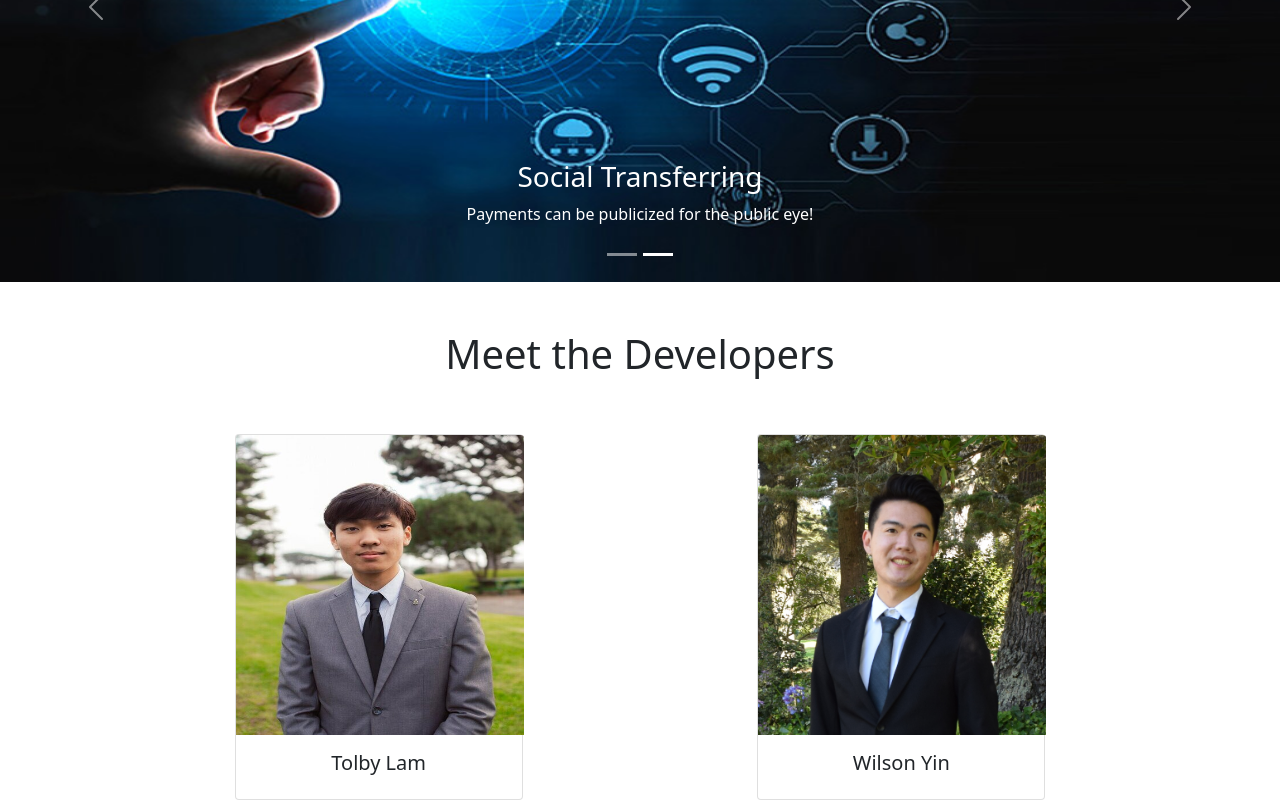
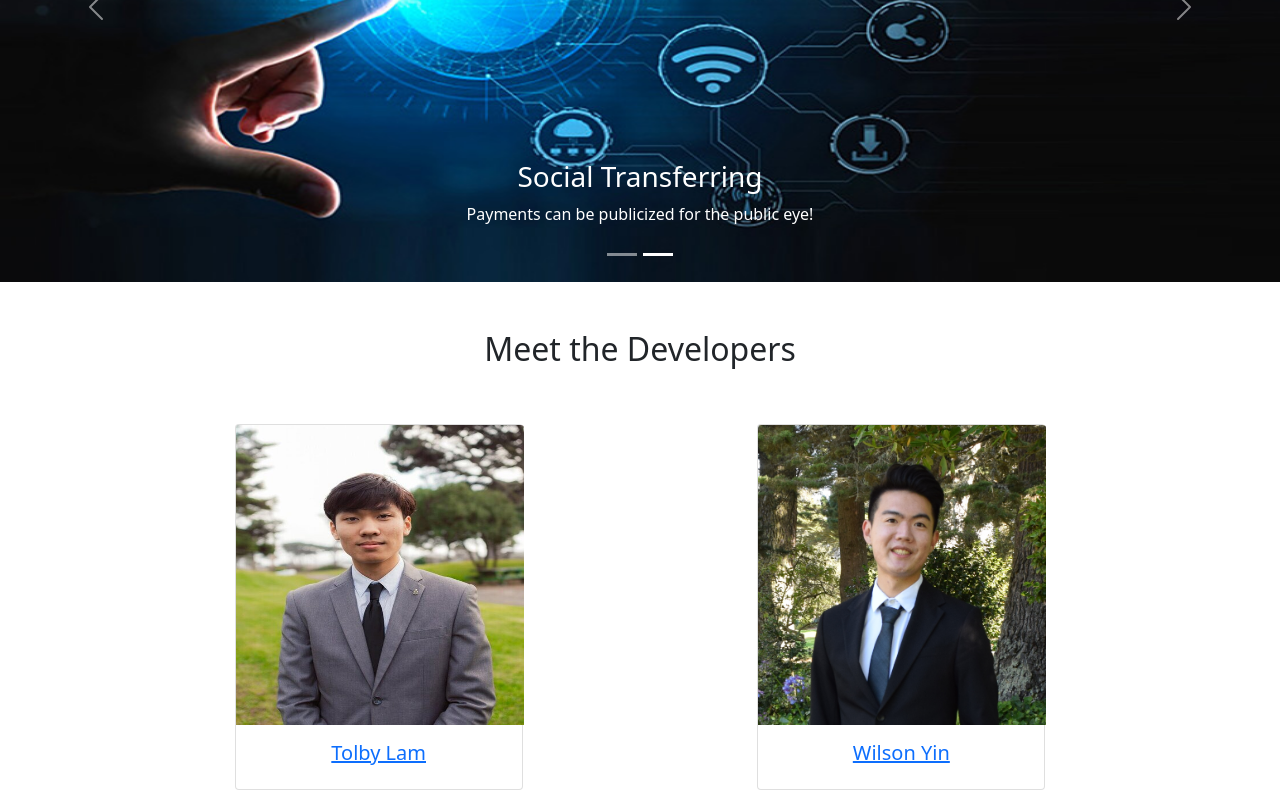
Before and after one commit to wilsonyinn/Payment-App, a React (Create React App) app in the folder front-end/: page / in a window 1280 px wide. Shown: the part 324-1124 px from the top of the page. Built offline with nearby package versions, Linux system fonts and the light colour scheme.

Commit message:
Team cards now link to linked in pages

```diff
--- a/front-end/src/components/TeamCard.js
+++ b/front-end/src/components/TeamCard.js
@@ -2,14 +2,24 @@ import React from "react";
 import Card from "react-bootstrap/Card";
 import Button from "react-bootstrap/Button";
 
-const TeamCard = ({ name, description, img }) => {
+const socialLink = () => {
+  console.log("poggers");
+};
+
+const TeamCard = ({ name, link, img }) => {
   return (
-    <Card style={{ width: "18rem" }}>
-      <Card.Img variant="top" src={img} style = {{ width: "18rem", height: 300}}/>
-      <Card.Body>
-        <Card.Title className="text-center">{name}</Card.Title>
-      </Card.Body>
-    </Card>
+    <a href={link}>
+      <Card style={{ width: "18rem" }}>
+        <Card.Img
+          variant="top"
+          src={img}
+          style={{ width: "18rem", height: 300 }}
+        />
+        <Card.Body>
+          <Card.Title className="text-center">{name}</Card.Title>
+        </Card.Body>
+      </Card>
+    </a>
   );
 };
 
--- a/front-end/src/pages/HomePage.jsx
+++ b/front-end/src/pages/HomePage.jsx
@@ -11,14 +11,16 @@ const HomePage = () => {
       <Navigation />
       <Slider />
       <div className={styles.teamSection}>
-        <h1 className={styles.teamTitle}>Meet the Developers</h1>
+        <h2 className={styles.teamTitle}>Meet the Developers</h2>
         <div className={styles.teamCards}>
           <TeamCard
             name="Tolby Lam"
+            link="https://www.linkedin.com/in/tolby-lam/"
             img="../assets/tolby-lam.jpeg"
           />
           <TeamCard
             name="Wilson Yin"
+            link="https://www.linkedin.com/in/wilson-yin/"
             img="../assets/wilson-yin.jpg"
           />
         </div>
```
